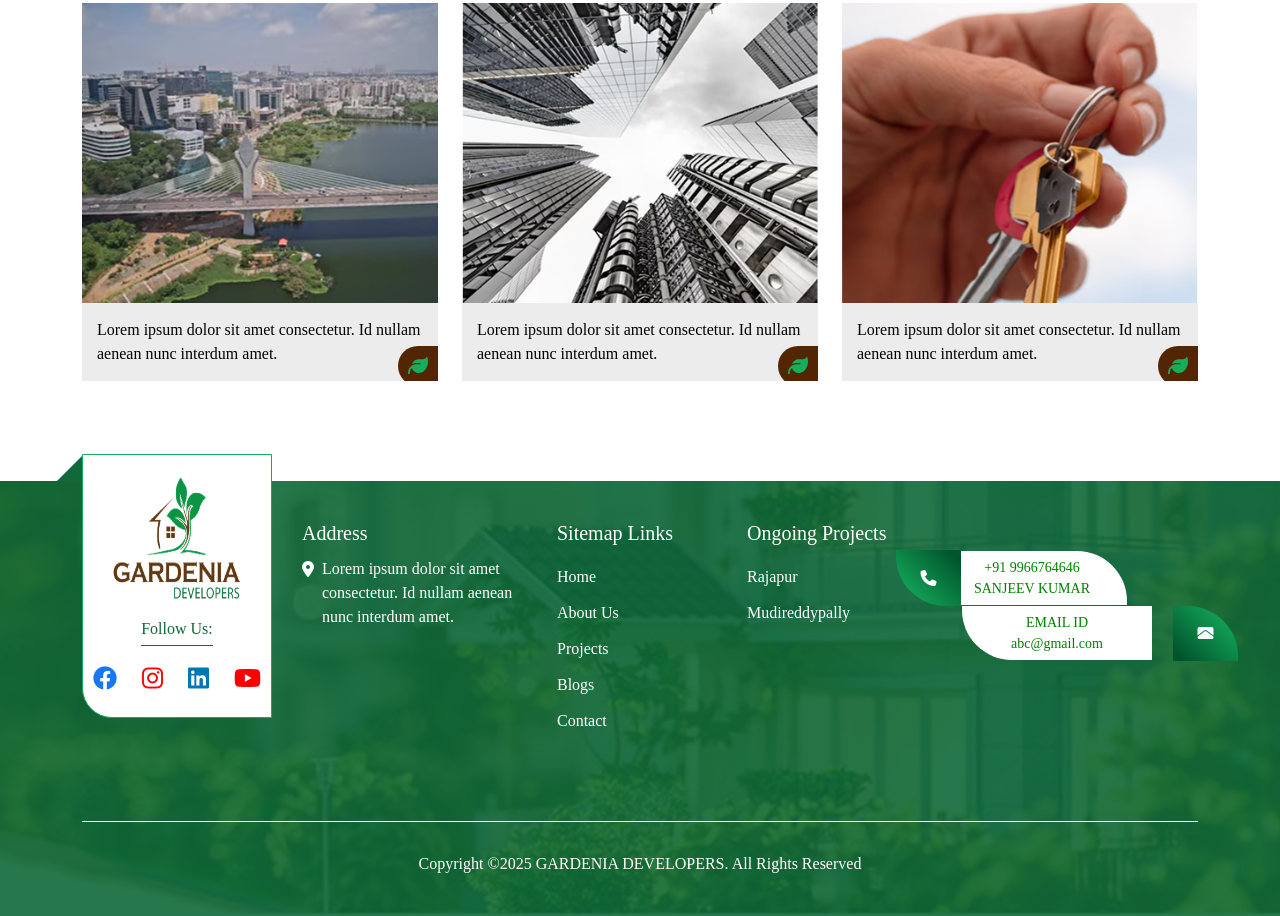
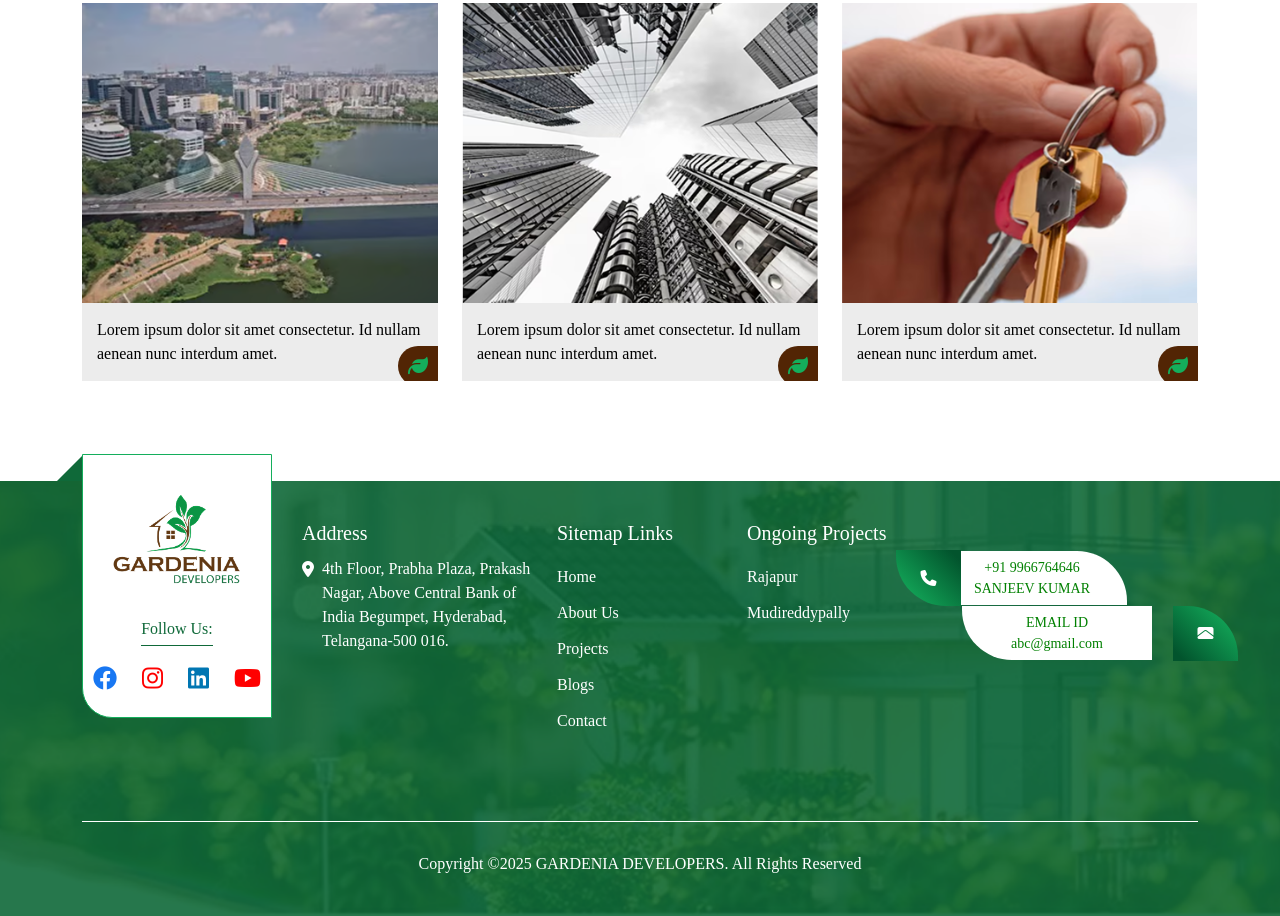
Before and after one commit to snaptics11/gardenia, a plain HTML site: page index.html in a window 1280 px wide. Shown: the part 6852-7768 px from the top of the page. Drawn offline with nearby package versions, Linux system fonts and the light colour scheme; a web font is replaced by a local one.

Commit message:
updating content in gardenia 2

```diff
--- a/index.html
+++ b/index.html
@@ -896,9 +896,10 @@
                             <h5>Address</h5>
                             <div class="d-flex gap-2">
                                 <i class="fa-solid fa-location-dot mt-2"></i>
-                                <p class="mt-1"> Lorem ipsum dolor sit amet consectetur.
-                                    Id nullam aenean nunc
-                                    interdum amet.</p>
+                                <p class="mt-1">4th Floor, Prabha Plaza,
+                                    Prakash Nagar, Above Central Bank of
+                                    India Begumpet, Hyderabad,
+                                    Telangana-500 016.</p>
                             </div>
                         </div>
                     </div>
--- a/style.css
+++ b/style.css
@@ -665,6 +665,7 @@ p {
 .footer-logo img {
   height: 100%;
   width: 100%;
+  object-fit: contain;
 }
 .footer a {
   color: white;
```
Also changed, not shown: Mudireddypally.html (+5 -4 lines), Rajapur.html (+5 -4 lines), about.html (+5 -4 lines), blog1.html (+5 -4 lines), blogs.html (+5 -4 lines), contact.html (+5 -4 lines).
